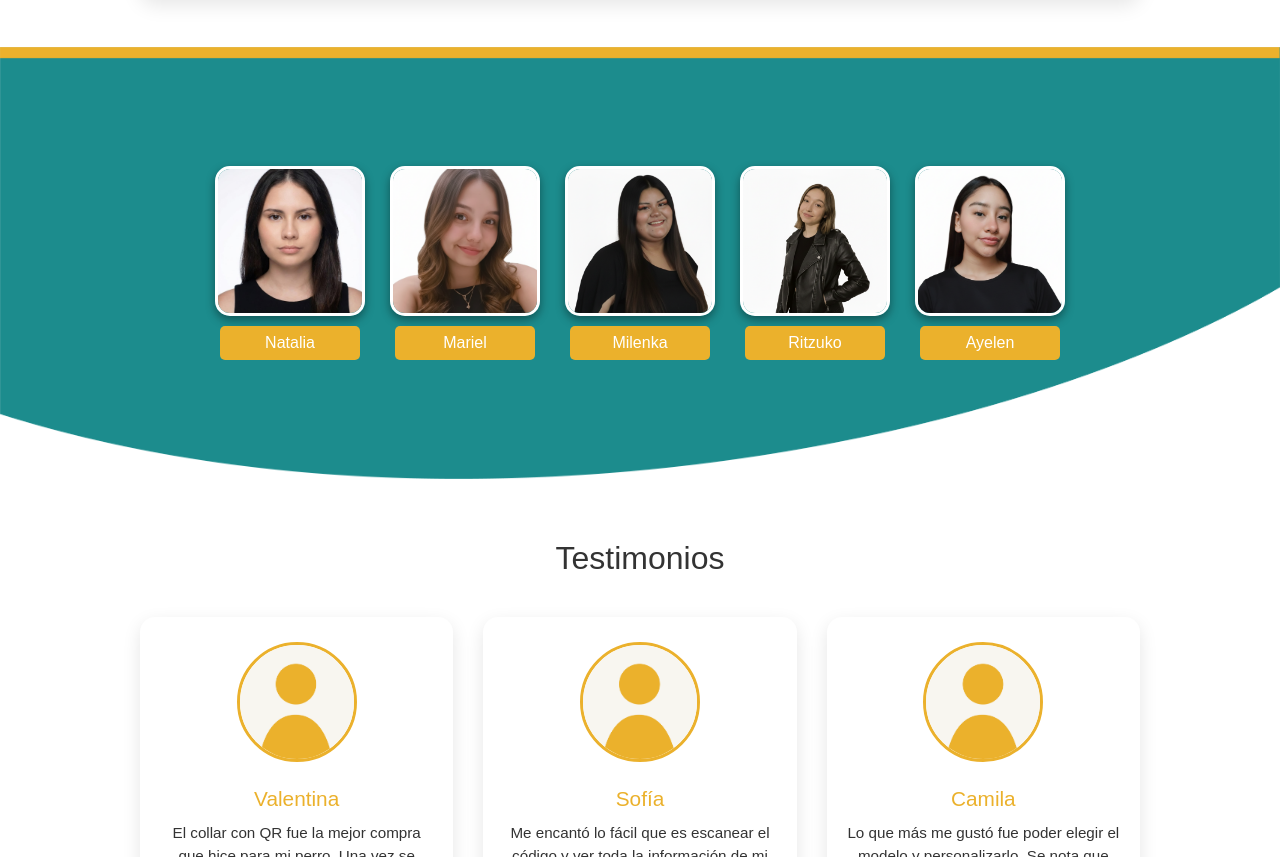
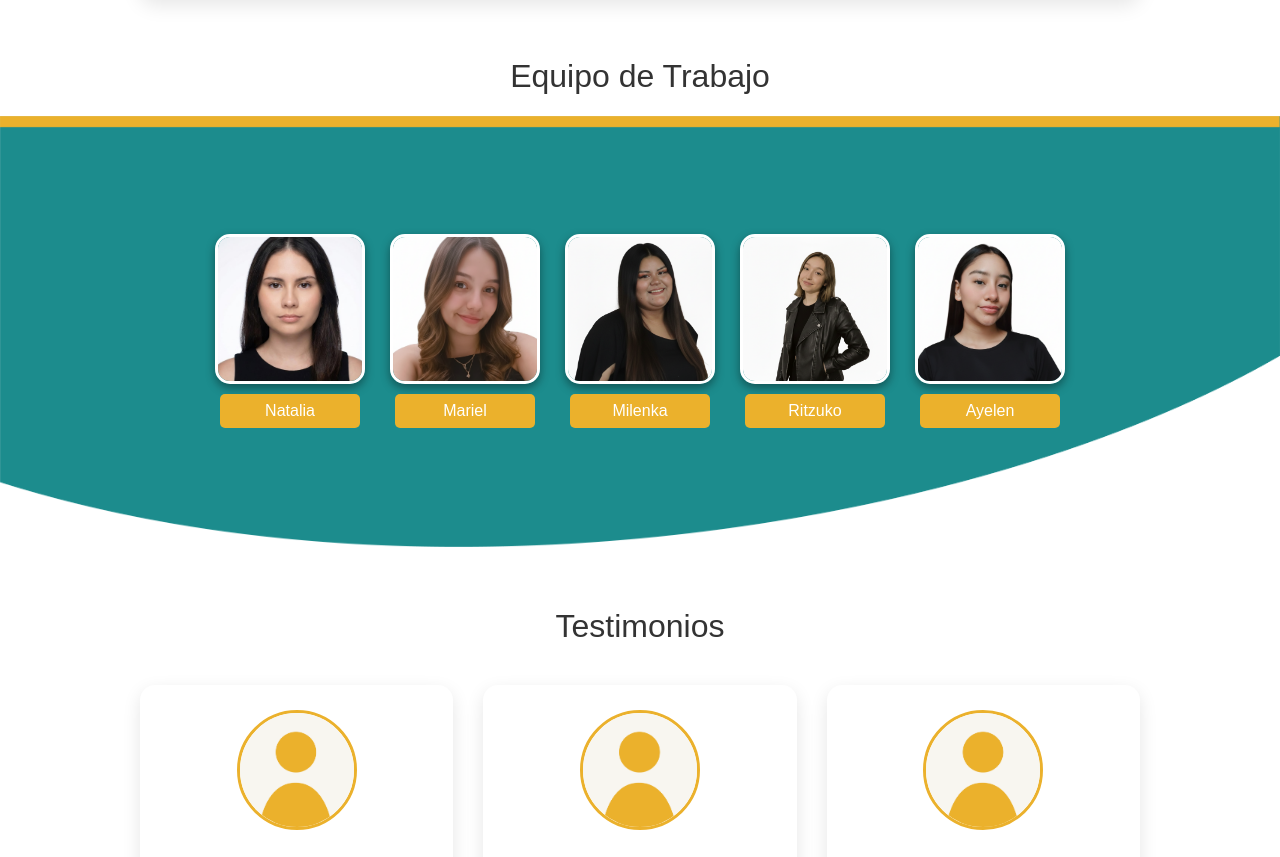
Before and after one commit to lazobolivia-cell/Lazo, a plain HTML site: page index.html in a window 1280 px wide. Shown: the part 5283-6140 px from the top of the page. Drawn offline with Linux system fonts and the light colour scheme; files that its build step writes are made by us from their sources; files whose address does not match are found by name.

Commit message:
Update index.html

```diff
--- a/index.html
+++ b/index.html
@@ -1078,6 +1078,11 @@
     </p>
   </section>
 
+   <!-- Patrones -->
+  <section class="titulo-seccion">
+    <h2>Equipo de Trabajo</h2>
+  </section>
+
   <!-- Sección quienes somos -->
   <section id="quienes-somos">
     <div class="quienes-fondo">
```
